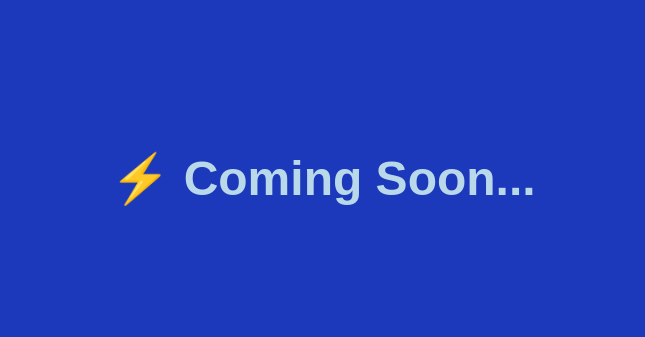
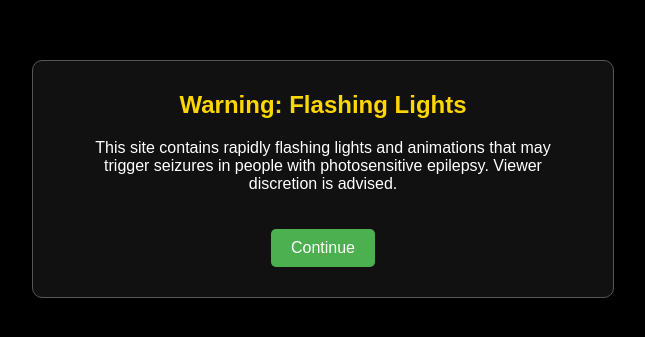
Before and after one commit to vidhikAra/vidhikAra.github.io, a plain HTML site: page index.html in a window 1280 px wide. Shown: the part 221-558 px from the top of the page, without its empty margins (317-962 px from the left). Drawn offline with Linux system fonts and the light colour scheme.

Commit message:
Added a warning before the flashing animation occurs

```diff
--- a/index.html
+++ b/index.html
@@ -8,6 +8,14 @@
 </head>
 <body>
 
+    <div id="warning-overlay" class="warning-overlay">
+        <div class="warning-box">
+            <h2>Warning: Flashing Lights</h2>
+            <p>This site contains rapidly flashing lights and animations that may trigger seizures in people with photosensitive epilepsy. Viewer discretion is advised.</p>
+            <button id="continue-button">Continue</button>
+        </div>
+    </div>
+
     <div class="storm-container"></div>
 
     <div class="content-container">
@@ -17,31 +25,26 @@
     <audio id="thunder-sound" src="thunder.mp3" preload="auto"></audio>
 
     <script>
-        window.addEventListener('load', () => {
+        document.addEventListener('DOMContentLoaded', () => {
+            const warningOverlay = document.getElementById('warning-overlay');
+            const continueButton = document.getElementById('continue-button');
             const stormContainer = document.querySelector('.storm-container');
             const contentContainer = document.querySelector('.content-container');
             const thunderSound = document.getElementById('thunder-sound');
-
-            // CHANGED: The total animation is now only 1 second long
             const totalStormDuration = 1000;
 
             function createLightning() {
                 const bolt = document.createElement('div');
                 const skyFlash = document.createElement('div');
-
                 skyFlash.className = 'sky-flash';
                 bolt.className = 'lightning';
-
                 bolt.style.left = Math.random() * 100 + 'vw';
                 bolt.style.top = '-10%';
                 bolt.style.width = Math.random() * 6 + 2 + 'px';
                 bolt.style.height = Math.random() * 70 + 40 + '%';
                 bolt.style.transform = `rotate(${Math.random() * 30 - 15}deg)`;
-
                 stormContainer.appendChild(skyFlash);
                 stormContainer.appendChild(bolt);
-
-                // CHANGED: Clean up elements much faster
                 setTimeout(() => {
                     skyFlash.remove();
                     bolt.remove();
@@ -49,20 +52,19 @@
             }
 
             function startStorm() {
-                thunderSound.play().catch(e => console.error("Audio could not play:", e));
-
-                // CHANGED: An extremely compressed sequence of strikes
-                setTimeout(createLightning, 50);  // First
-                setTimeout(createLightning, 200); // Middle
-                setTimeout(createLightning, 400); // Final
-
-                // This reveals the content after the total duration
+                thunderSound.play().catch(e => {});
+                setTimeout(createLightning, 50);
+                setTimeout(createLightning, 200);
+                setTimeout(createLightning, 400);
                 setTimeout(() => {
                     contentContainer.style.opacity = '1';
                 }, totalStormDuration);
             }
 
-            startStorm();
+            continueButton.addEventListener('click', () => {
+                warningOverlay.style.display = 'none';
+                startStorm();
+            });
         });
     </script>
 </body>
--- a/style.css
+++ b/style.css
@@ -1,5 +1,44 @@
-/* style.css (1-Second Version) */
+/* ADD THESE STYLES FOR THE WARNING */
+.warning-overlay {
+    position: fixed;
+    top: 0;
+    left: 0;
+    width: 100%;
+    height: 100%;
+    background: rgba(0, 0, 0, 0.9);
+    display: flex;
+    justify-content: center;
+    align-items: center;
+    z-index: 1000;
+    color: #fff;
+    text-align: center;
+}
 
+.warning-box {
+    background: #111;
+    padding: 30px 40px;
+    border: 1px solid #555;
+    border-radius: 10px;
+    max-width: 500px;
+}
+
+.warning-box h2 {
+    color: #FFD700;
+    margin-top: 0;
+}
+
+.warning-box button {
+    margin-top: 20px;
+    padding: 10px 20px;
+    font-size: 1rem;
+    cursor: pointer;
+    background-color: #4CAF50;
+    color: white;
+    border: none;
+    border-radius: 5px;
+}
+
+/* Your other styles for .storm-container, .lightning, etc. remain below */
 body {
     background-color: #000;
     font-family: Arial, sans-serif;
@@ -24,8 +63,6 @@ body {
                 0 0 60px 25px #00529B;
     background-color: #fff;
     border-radius: 5px;
-
-    /* CHANGED: The fadeOut is now extremely fast (0.3s) with a tiny delay */
     animation: flash 0.05s ease-in, fadeOut 0.3s ease-in forwards 0.05s;
 }
 
@@ -37,7 +74,6 @@ body {
     height: 100%;
     background: #fff;
     opacity: 0;
-    /* CHANGED: A much shorter flash animation */
     animation: flash 0.1s ease-out;
 }
 
@@ -62,7 +98,7 @@ body {
     width: 100vw;
     background-color: #1C39BB;
     opacity: 0;
-    transition: opacity 0.5s ease-in; /* Faster content fade-in */
+    transition: opacity 0.5s ease-in;
 }
 
 .content-container h1 {
```
